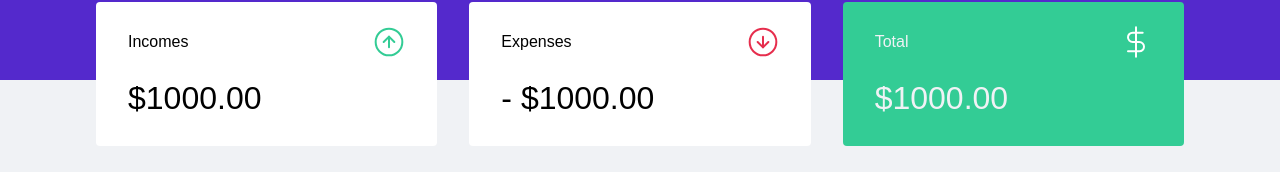
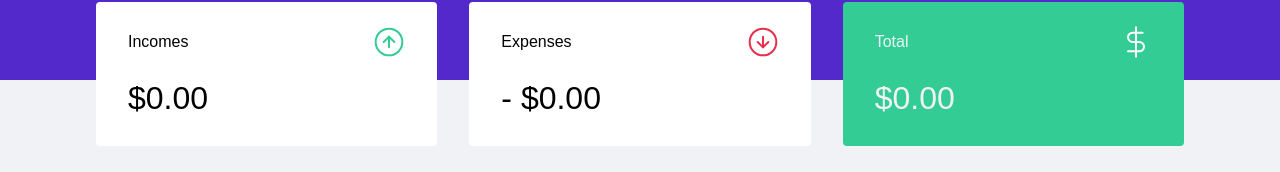
Before and after one commit to paulomiguelJS/authenticated-devfinance, a React (Vite) app: page / in a window 1280 px wide. Shown: the part 192-364 px from the top of the page. Built offline with nearby package versions, Linux system fonts and the light colour scheme; no server answers; what miragejs would draw is missing.

Commit message:
Calculating total of income, expenses and total, the info are formatted as well

```diff
--- a/src/components/Summary/index.jsx
+++ b/src/components/Summary/index.jsx
@@ -7,7 +7,24 @@
 
 export function Summary() {
   const { transactions } = useContext(TransactionsContext);
-  console.log(transactions);
+
+  const summary = transactions.reduce(
+    (acc, transaction) => {
+      if (transaction.type === "deposit") {
+        acc.deposits += transaction.amount;
+        acc.total += transaction.amount;
+      } else {
+        acc.withdraws += transaction.amount;
+        acc.total -= transaction.amount;
+      }
+      return acc;
+    },
+    {
+      deposits: 0,
+      withdraws: 0,
+      total: 0,
+    },
+  );
   return (
     <Container>
       <div>
@@ -15,21 +32,37 @@
           <p>Incomes</p>
           <img src={incomeImg} alt="" />
         </header>
-        <strong>$1000.00</strong>
+        <strong>
+          {new Intl.NumberFormat("us-EN", {
+            style: "currency",
+            currency: "USD",
+          }).format(summary.deposits)}
+        </strong>
       </div>
       <div>
         <header>
           <p>Expenses</p>
           <img src={outcomeImg} alt="" />
         </header>
-        <strong>- $1000.00</strong>
+        <strong>
+          -{" "}
+          {new Intl.NumberFormat("us-EN", {
+            style: "currency",
+            currency: "USD",
+          }).format(summary.withdraws)}
+        </strong>
       </div>
       <div className="highlight-background">
         <header>
           <p>Total</p>
           <img src={totalImg} alt="" />
         </header>
-        <strong>$1000.00</strong>
+        <strong>
+          {new Intl.NumberFormat("us-EN", {
+            style: "currency",
+            currency: "USD",
+          }).format(summary.total)}
+        </strong>
       </div>
     </Container>
   );
```
